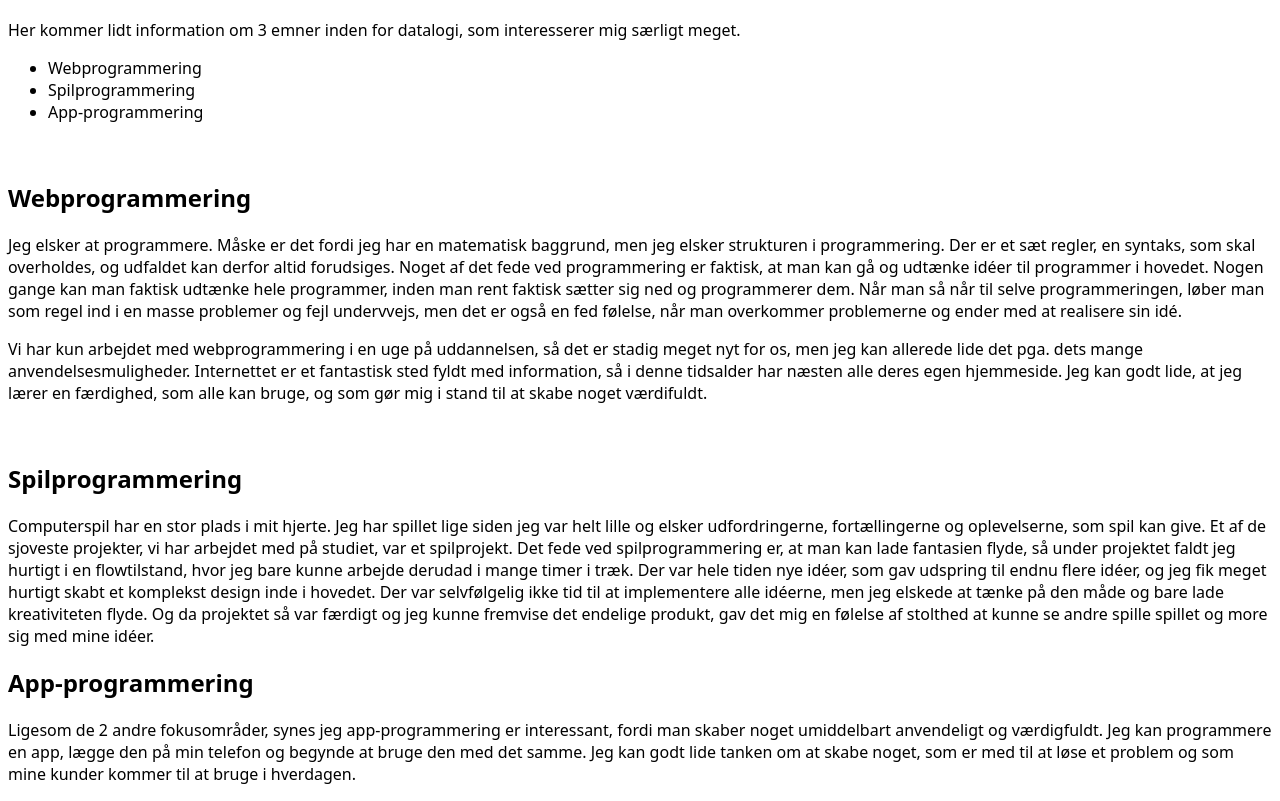
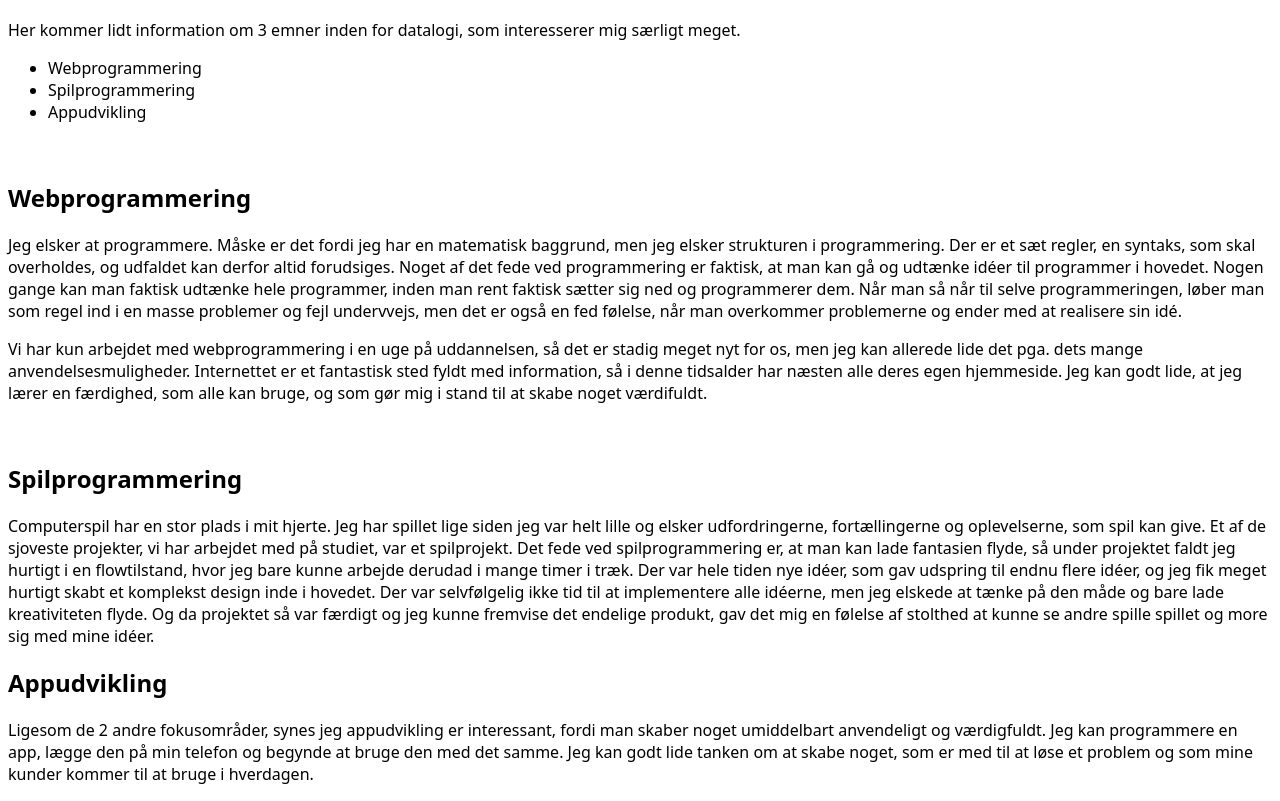
Before and after one commit to BenjaminKyhn/Demo_website, a website: page public/emner.html in a window 1280 px wide. Shown: the part 97-898 px from the top of the page. Drawn offline with Linux system fonts and the light colour scheme.

Commit message:
Ændret i html

```diff
--- a/public/emner.html
+++ b/public/emner.html
@@ -18,7 +18,7 @@
     <ul>
         <li>Webprogrammering</li>
         <li>Spilprogrammering</li>
-        <li>App-programmering</li>
+        <li>Appudvikling</li>
       </ul>
       <br>
       <h2>Webprogrammering</h2>
@@ -27,7 +27,7 @@
       <br>
       <h2>Spilprogrammering</h2>
       <p>Computerspil har en stor plads i mit hjerte. Jeg har spillet lige siden jeg var helt lille og elsker udfordringerne, fortællingerne og oplevelserne, som spil kan give. Et af de sjoveste projekter, vi har arbejdet med på studiet, var et spilprojekt. Det fede ved spilprogrammering er, at man kan lade fantasien flyde, så under projektet faldt jeg hurtigt i en flowtilstand, hvor jeg bare kunne arbejde derudad i mange timer i træk. Der var hele tiden nye idéer, som gav udspring til endnu flere idéer, og jeg fik meget hurtigt skabt et komplekst design inde i hovedet. Der var selvfølgelig ikke tid til at implementere alle idéerne, men jeg elskede at tænke på den måde og bare lade kreativiteten flyde. Og da projektet så var færdigt og jeg kunne fremvise det endelige produkt, gav det mig en følelse af stolthed at kunne se andre spille spillet og more sig med mine idéer.</p>
-      <h2>App-programmering</h2>
-      <p>Ligesom de 2 andre fokusområder, synes jeg app-programmering er interessant, fordi man skaber noget umiddelbart anvendeligt og værdigfuldt. Jeg kan programmere en app, lægge den på min telefon og begynde at bruge den med det samme. Jeg kan godt lide tanken om at skabe noget, som er med til at løse et problem og som mine kunder kommer til at bruge i hverdagen.</p>
+      <h2>Appudvikling</h2>
+      <p>Ligesom de 2 andre fokusområder, synes jeg appudvikling er interessant, fordi man skaber noget umiddelbart anvendeligt og værdigfuldt. Jeg kan programmere en app, lægge den på min telefon og begynde at bruge den med det samme. Jeg kan godt lide tanken om at skabe noget, som er med til at løse et problem og som mine kunder kommer til at bruge i hverdagen.</p>
     </body>
 </html>
```
